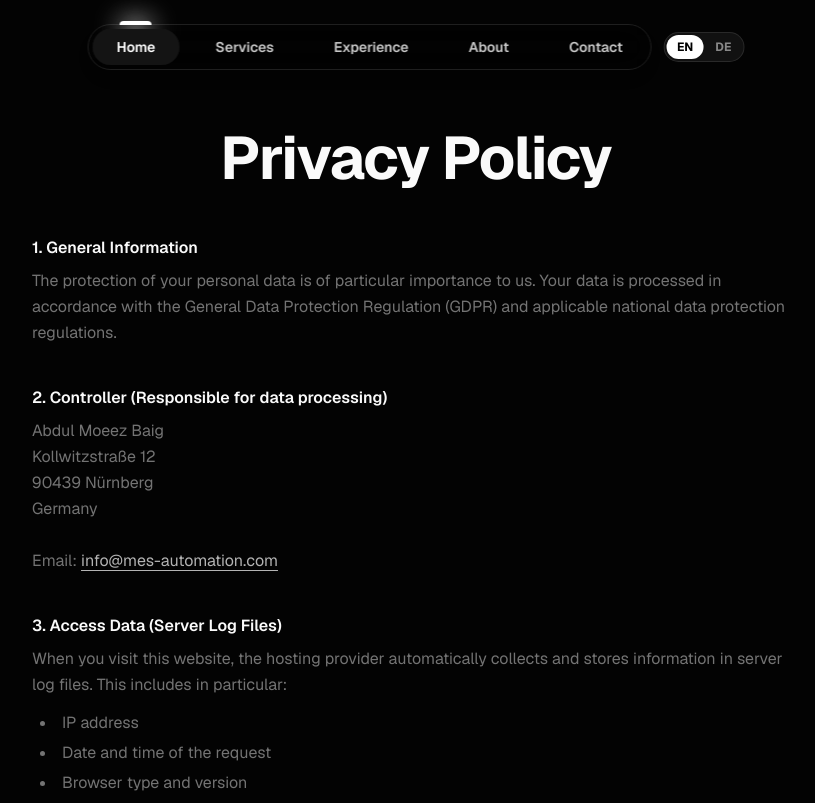
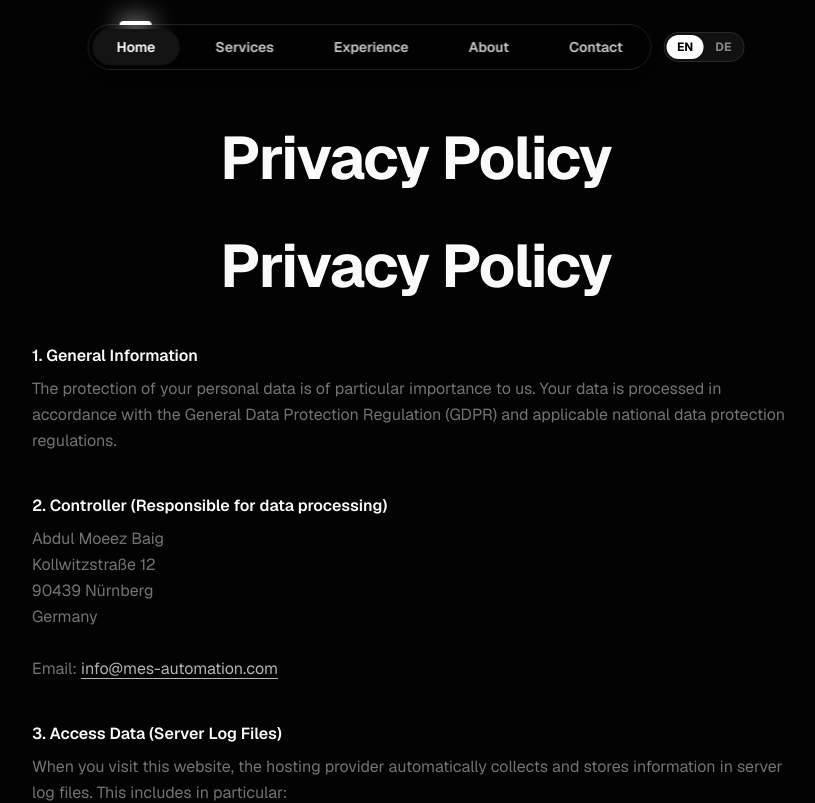
Before and after one commit to amoeezb-dot/mesautomations-website, a Next.js app: page /datenschutz in a window 1280 px wide. Shown: the top 803 px of the page, without its empty margins (224-1039 px from the left). Built offline with nearby package versions, Linux system fonts and the light colour scheme.

Commit message:
fix: move SectionHeader into DatenschutzContent for locale-aware page title

```diff
--- a/src/components/impressum/datenschutz-content.tsx
+++ b/src/components/impressum/datenschutz-content.tsx
@@ -1,12 +1,17 @@
 "use client";
 
 import { useLocale } from "@/context/locale-context";
+import { SectionHeader } from "@/components/shared/section-header";
 
 export function DatenschutzContent() {
   const { locale } = useLocale();
   const en = locale === "en";
 
   return (
+    <>
+      <SectionHeader
+        title={en ? "Privacy Policy" : "Datenschutzerklärung"}
+      />
       <div className="mt-8 md:mt-12 space-y-10 text-sm md:text-base text-muted-foreground leading-relaxed">
 
         <section>
@@ -263,5 +268,6 @@ export function DatenschutzContent() {
         </section>
 
       </div>
+    </>
   );
 }
```
Lines whose indentation alone changed are shown as unchanged.
